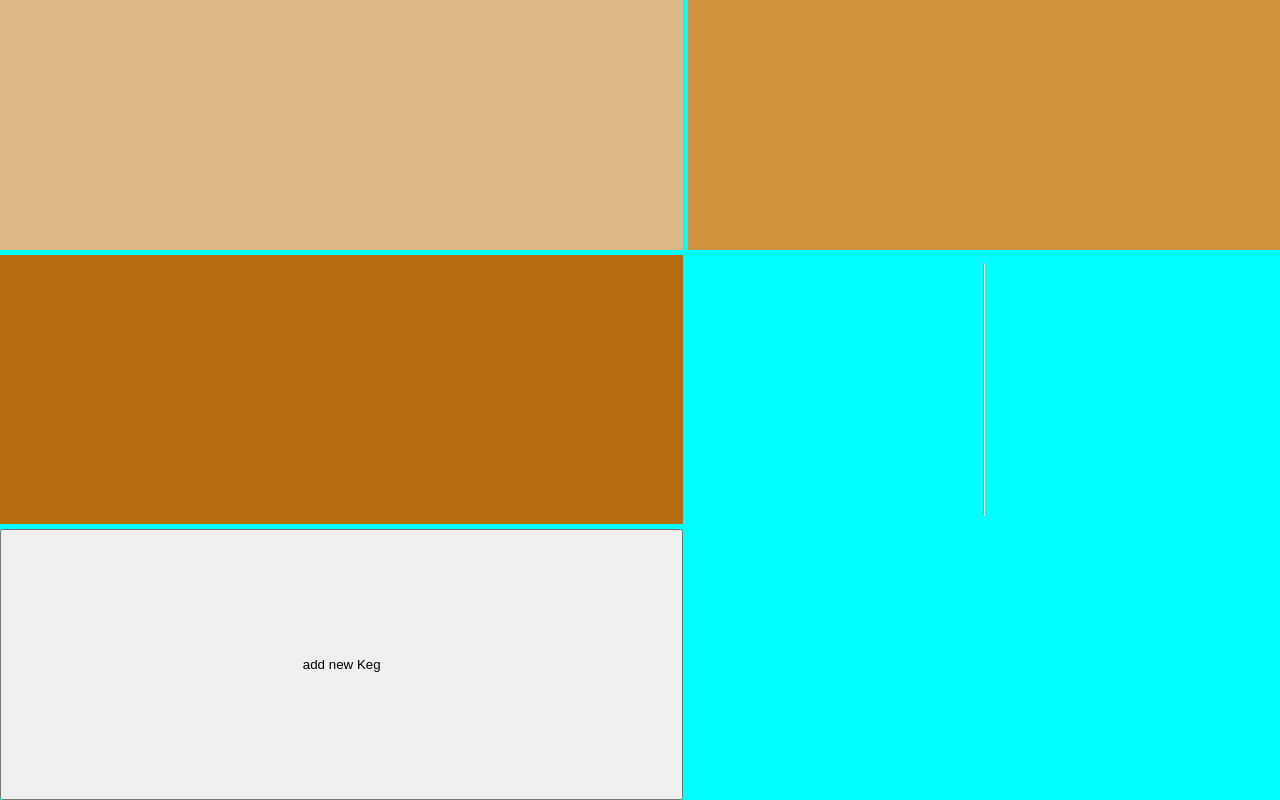
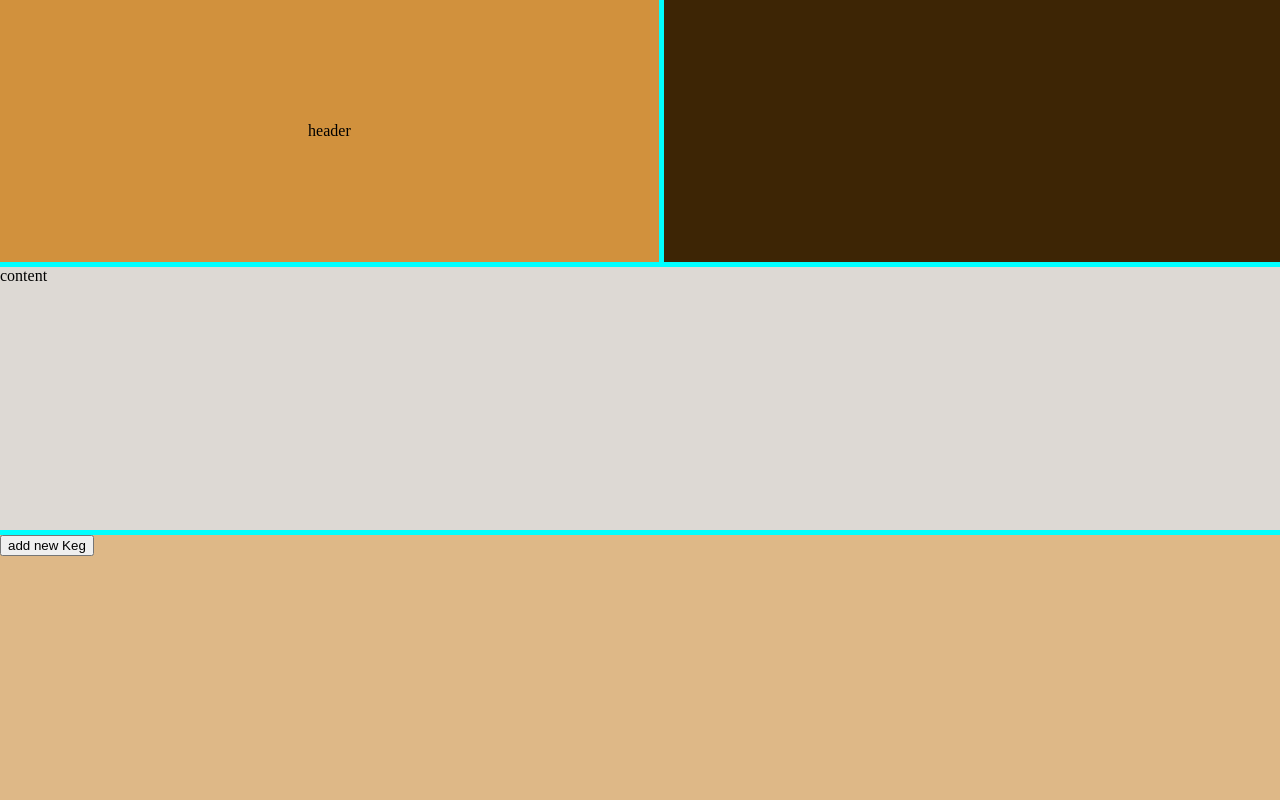
Before and after one commit to BrianSturgis/Keg-Tracker, a React (Create React App) app: page / in a window 1280 px wide. Built offline with nearby package versions, Linux system fonts and the light colour scheme.

Commit message:
color divs for layout before bringin in the elements

```diff
--- a/src/components/App.js
+++ b/src/components/App.js
@@ -6,13 +6,16 @@ function App(){
   return (
     <React.Fragment>
       <div className="container">
-        <div className="logo"></div>
-        <div className="header"></div>
+
+        <div className="header">header</div>
         <div className="nav">
+          <div className="kegControl">
+          </div>
         </div>
-        <div className="content"></div>
-        <div className="footer"></div>
-        <KegControl />
+        <div className="content">content</div>
+        <div className="footer">
+          <KegControl />
+        </div>
       </div>
     </React.Fragment>
 
--- a/src/components/KegList.js
+++ b/src/components/KegList.js
@@ -6,7 +6,7 @@ import PropTypes from "prop-types";
 function KegList(props) {
   return (
     <React.Fragment>
-      <hr />
+
       {props.kegList.map((keg) =>
         <Keg
           whenKegClicked = { props.onKegSelection }
--- a/src/index.css
+++ b/src/index.css
@@ -4,42 +4,41 @@ body{
 }
 
 .container {
-
   background-color: aqua;
   height: 100vh;
   width: 100vw;
   display: grid;
-  grid-template-rows: 100px, 500px, 100px;
-  grid-template-columns: 100px, 600px;
+  grid-template: 1fr, 5fr, 1fr;
+  grid-template-rows: 1fr, 5fr, 1fr;
+  grid-template-columns: 1fr, 4fr, 1fr;
   gap: 5px;
-}
-
-.logo {
-  background-color: burlywood;
-  grid-row: 1;
-  grid-column: 1;
 }
 
 .header {
   background-color: rgb(209, 145, 61);
   grid-row: 1;
-  grid-column: 2;
+  grid-column: 1;
+  display: flex;
+  flex-direction: column;
+  justify-content: center;
+  align-items: center;
 }
+.nav {
+  background-color: rgb(61, 37, 5);
+  grid-row: 1;
+  grid-column: 2/ 3;
 
-.nav {
-  background-color: rgb(182, 109, 13);
-  grid-row: 2;
-  grid-column: 1;
 }
 
 .content {
-  background-color: burlywood;
-  grid-row: 1;
-  grid-column: 1;
+  background-color: rgb(221, 217, 212);
+  grid-row: 2;
+  grid-column:1 / 3;
 }
+
 
 .footer {
   background-color: burlywood;
-  grid-row: 1;
-  grid-column: 1;
+  grid-row: 3;
+  grid-column: 1 / 3;
 }
```
